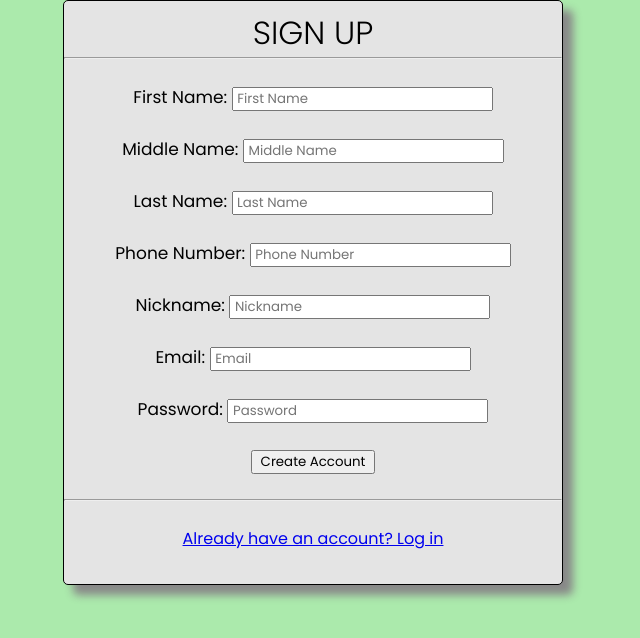
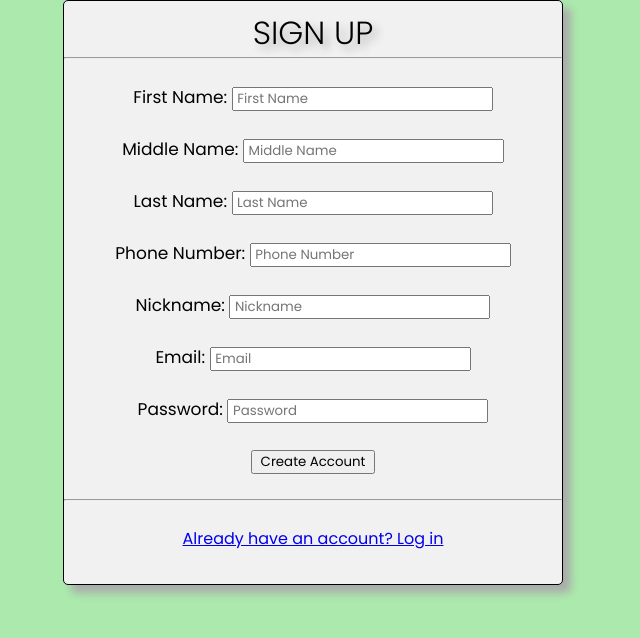
Before and after one commit to jamesolesen911/179-StingerSign, a React (Create React App) app in the folder stingersign/: page /signup in a window 1280 px wide. Shown: the top 638 px of the page, without its empty margins (337-977 px from the left). Built offline with nearby package versions, Linux system fonts and the light colour scheme.

Commit message:
box shadow header 1

```diff
--- a/stingersign/src/styles/style.css
+++ b/stingersign/src/styles/style.css
@@ -23,8 +23,8 @@ body
     margin-right: auto;
     height:100%;
     border:1px solid black;
-    background-color: #e4e4e4;
-    box-shadow: 10px 10px 8px #888888;
+    background-color: #f1f1f1;
+    box-shadow: 8px 8px 8px #ababab;
     border-radius: 5px;
 }
 
@@ -41,6 +41,7 @@ body
 h1{
     font-weight:100;
     text-align: center;
+    text-shadow:5px 5px 8px #ababab
 }
 
 h2{
```
